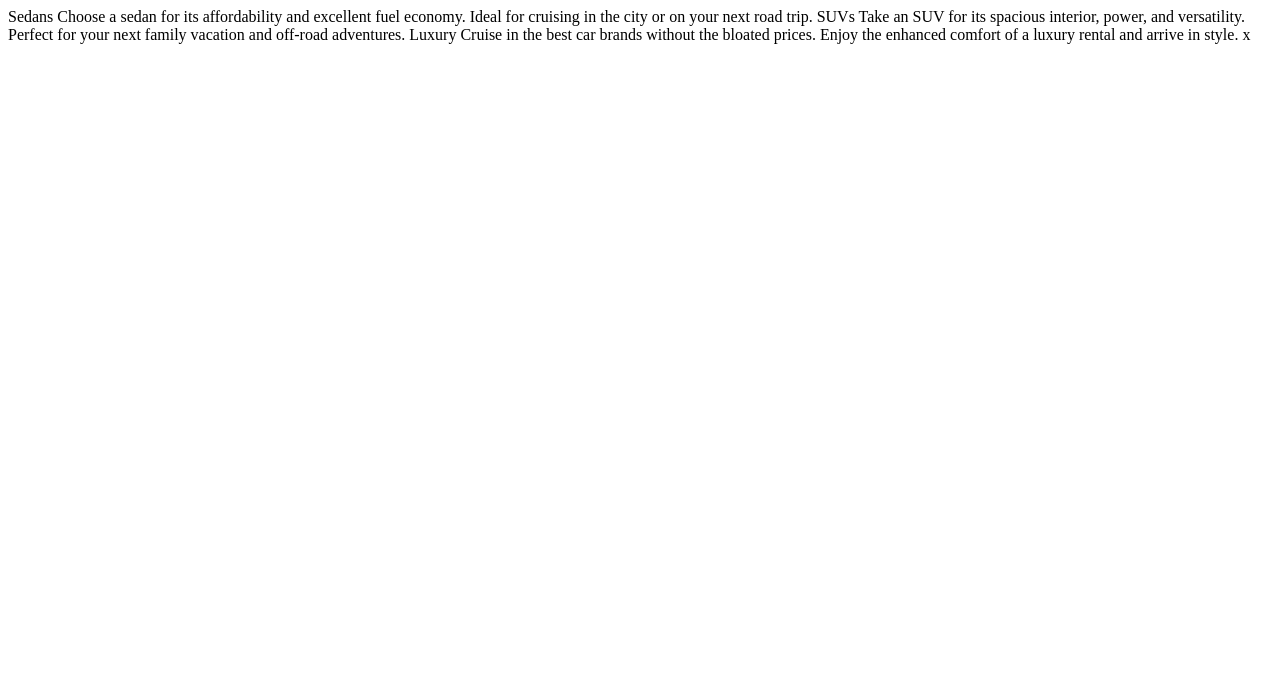
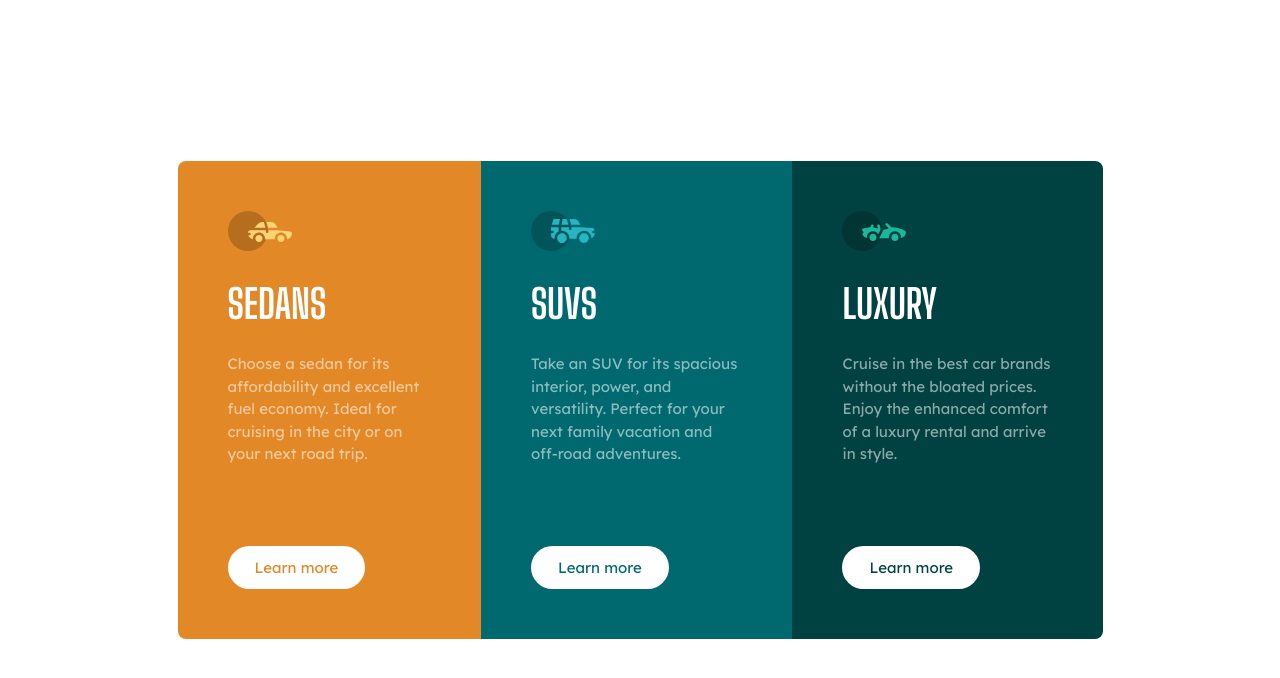
Before and after one commit to AF1QUE/3-column-preview-card-component-challenge-hub-, a plain HTML site: page index.html in a window 1280 px wide. Drawn offline with Linux system fonts and the light colour scheme.

Commit message:
Finished building desktop version

```diff
--- a/index.html
+++ b/index.html
@@ -5,25 +5,59 @@
   <meta charset="UTF-8">
   <meta name="viewport" content="width=device-width, initial-scale=1.0">
   <!-- displays site properly based on user's device -->
-
   <link rel="icon" type="image/png" sizes="32x32" href="./images/favicon-32x32.png">
+  <!-- Google fonts -->
+  <link rel="preconnect" href="https://fonts.googleapis.com">
+  <link rel="preconnect" href="https://fonts.gstatic.com" crossorigin>
+  <link href="https://fonts.googleapis.com/css2?family=Lexend+Deca&display=swap" rel="stylesheet">
+  <link href="https://fonts.googleapis.com/css2?family=Big+Shoulders+Display:wght@700&display=swap" rel="stylesheet">
+  <!-- External stylehseets -->
+  <link rel="stylesheet" href="css/style.css">
 
   <title>Frontend Mentor | 3-column preview card component</title>
 </head>
 
 <body>
 
-  Sedans
-  Choose a sedan for its affordability and excellent fuel economy. Ideal for cruising in the city
-  or on your next road trip.
+  <main>
+    <div class="container">
+      <div class="cards">
+        <div class="card">
+          <img src="images/icon-sedans.svg" alt="sedans" class="card__img">
+          <h1 class="card__title">Sedans</h1>
+          <div class="card__desc">Choose a sedan for its affordability and excellent fuel economy. Ideal for cruising in
+            the city
+            or on your next road trip.
+          </div>
+          <div class="card__btn btn btn--mobile">Learn more</div>
+        </div>
 
-  SUVs
-  Take an SUV for its spacious interior, power, and versatility. Perfect for your next family vacation
-  and off-road adventures.
+        <div class="card">
+          <img src="images/icon-suvs.svg" alt="suvs" class="card__img">
+          <h1 class="card__title">SUVs</h1>
+          <div class="card__desc">Take an SUV for its spacious interior, power, and versatility. Perfect for your next
+            family vacation
+            and off-road adventures.</div>
+          <div class="card__btn btn">Learn more</div>
+        </div>
 
-  Luxury
-  Cruise in the best car brands without the bloated prices. Enjoy the enhanced comfort of a luxury
-  rental and arrive in style.
+        <div class="card">
+          <img src="images/icon-luxury.svg" alt="luxury" class="card__img">
+          <h1 class="card__title">Luxury</h1>
+          <div class="card__desc">Cruise in the best car brands without the bloated prices. Enjoy the enhanced comfort
+            of a luxury
+            rental and arrive in style.</div>
+          <div class="card__btn btn">Learn more</div>
+        </div>
+      </div>
+    </div>
+  </main>
+
+
+
+
+
+
 
 </body>
 
--- /dev/null
+++ b/sass/_base.scss
@@ -0,0 +1,6 @@
+@mixin flex($direction: row, $justify: flex-start, $align: flex-start) {
+  display: flex;
+  flex-direction: $direction;
+  justify-content: $justify;
+  align-items: $align;
+}
--- /dev/null
+++ b/sass/_components.scss
@@ -0,0 +1,7 @@
+.btn {
+  border: 2px solid #fff;
+  display: inline-block;
+  padding: 10px 25px;
+  border-radius: 50px;
+  background-color: #fff;
+}
--- /dev/null
+++ b/sass/_global.scss
@@ -0,0 +1,23 @@
+* {
+  padding: 0px;
+  margin: 0px;
+  box-sizing: border-box;
+}
+
+body,
+a,
+p {
+  font-family: "Lexend Deca", sans-serif;
+  font-size: 15px;
+  font-weight: 400;
+  text-decoration: none;
+  color: #ffffff;
+}
+
+h1 {
+  font-family: "Big Shoulders Display", cursive;
+  font-size: 40px;
+  font-weight: 700;
+  text-transform: uppercase;
+  color: #ffffff;
+}
--- /dev/null
+++ b/sass/_variables.scss
@@ -0,0 +1,3 @@
+$brightOrange: hsl(31, 77%, 52%);
+$darkCyan: hsl(184, 100%, 22%);
+$veryDarkCyan: hsl(179, 100%, 13%);
--- /dev/null
+++ b/sass/style.scss
@@ -0,0 +1,59 @@
+@import "variables";
+@import "global";
+@import "components";
+@import "base";
+
+main {
+  .container {
+    max-width: 925px;
+    min-height: 100vh;
+    margin: 0px auto;
+    display: flex;
+    align-items: center;
+  }
+
+  .cards {
+    @include flex(row, space-between, flex-start);
+  }
+
+  .card {
+    padding: 50px;
+
+    &:nth-child(1) {
+      border-radius: 8px 0px 0px 8px;
+      background-color: $brightOrange;
+
+      .card__btn {
+        color: $brightOrange;
+      }
+    }
+    &:nth-child(2) {
+      background-color: $darkCyan;
+
+      .card__btn {
+        color: $darkCyan;
+      }
+    }
+    &:nth-child(3) {
+      background-color: $veryDarkCyan;
+      border-radius: 0px 8px 8px 0px;
+
+      .card__btn {
+        color: $veryDarkCyan;
+      }
+    }
+
+    &__title {
+      margin: 25px 0px;
+    }
+
+    &__desc {
+      color: rgba(255, 255, 255, 0.55);
+      line-height: 22.5px;
+    }
+
+    &__btn {
+      margin-top: 80px;
+    }
+  }
+}
```
Also changed, not shown: css/style.css (added), 2 other files.
